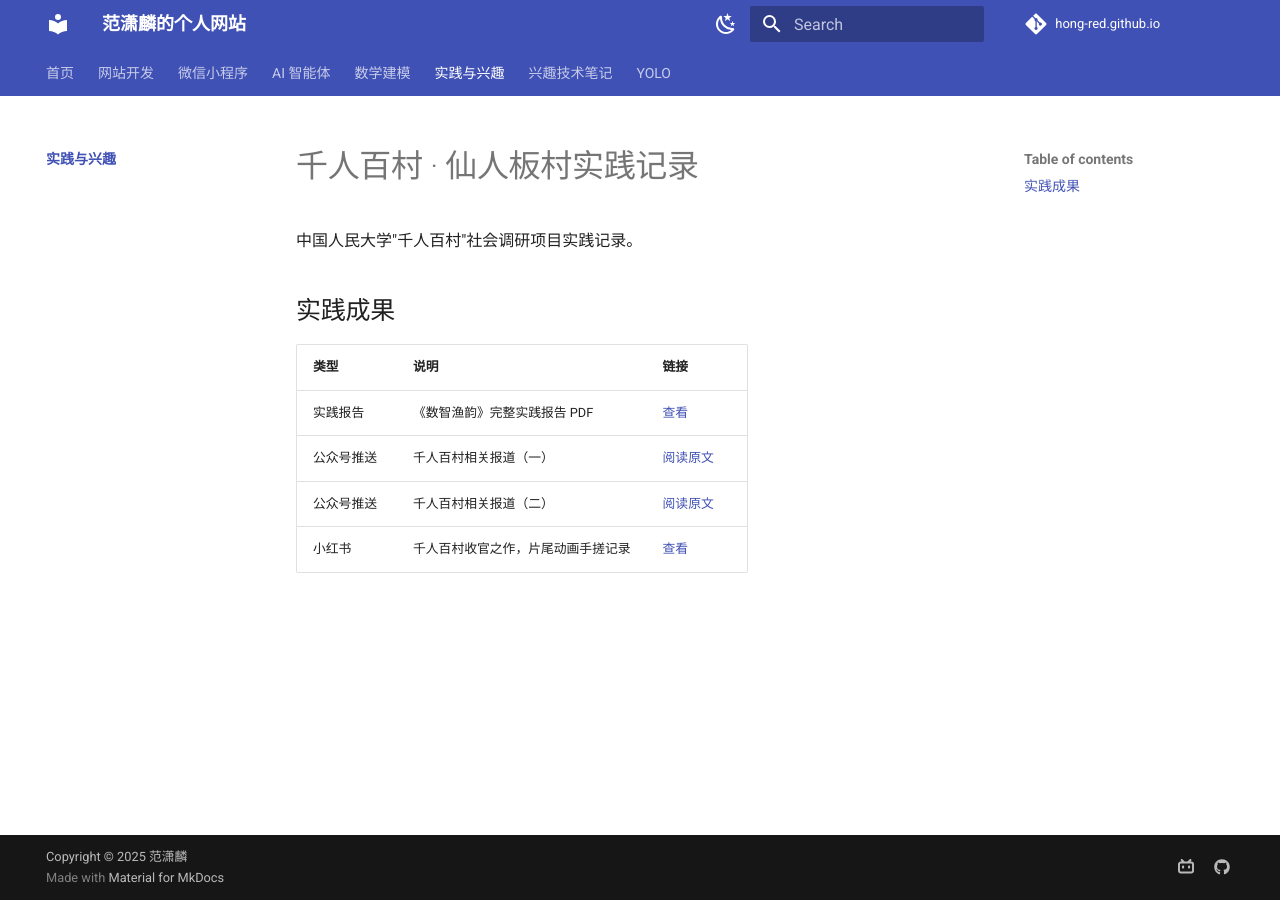
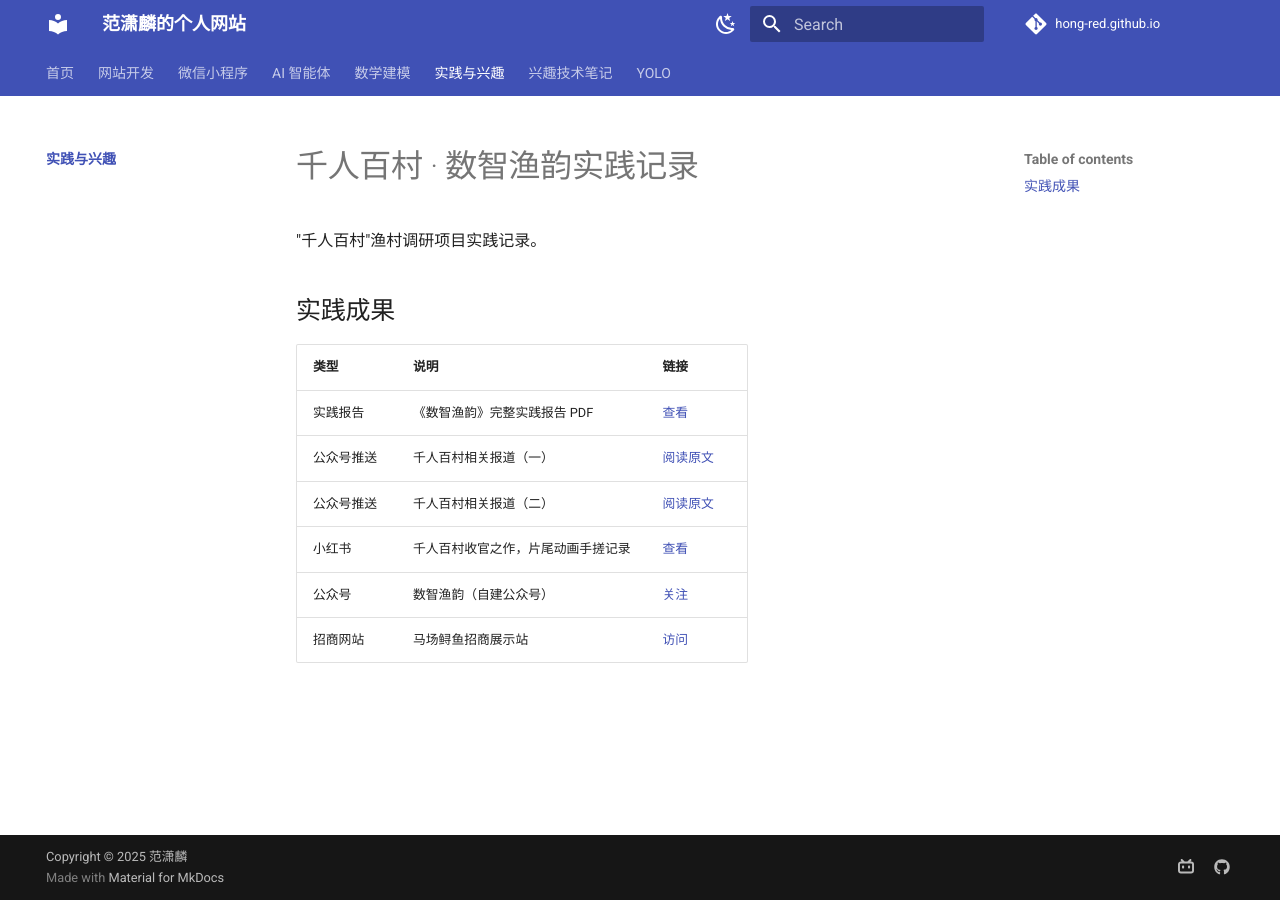
Before and after one commit to hong-red/hong-red.github.io, an MkDocs documentation site: the page built from docs/PRACTICE/qianrenbaicun/index.md, in a window 1280 px wide. Built offline with MkDocs 1.6.1 and Material for MkDocs 9.7.7, drawn with Linux system fonts in a browser that asks for light colours; comment, search, counter and statistics services are not loaded.

Commit message:
千人百村页面补充数智渔韵公众号和招商网站链接

```diff
--- a/docs/PRACTICE/qianrenbaicun/index.md
+++ b/docs/PRACTICE/qianrenbaicun/index.md
@@ -1,6 +1,6 @@
-# 千人百村 · 仙人板村实践记录
+# 千人百村 · 数智渔韵实践记录
 
-中国人民大学"千人百村"社会调研项目实践记录。
+"千人百村"渔村调研项目实践记录。
 
 ## 实践成果
 
@@ -10,3 +10,5 @@
 | 公众号推送 | 千人百村相关报道（一） | [阅读原文](https://mp.weixin.qq.com/s/BXL6p9XfSLcUuzh0UetqAw) |
 | 公众号推送 | 千人百村相关报道（二） | [阅读原文](https://mp.weixin.qq.com/s/dDvmFzCLkiZy5OqaCI_QAw) |
 | 小红书 | 千人百村收官之作，片尾动画手搓记录 | [查看](https://xhslink.cn/o/66d6f1ak5ZD) |
+| 公众号 | 数智渔韵（自建公众号） | [关注](https://mp.weixin.qq.com/s/Sic2PYnoXU35UEXv--kseg) |
+| 招商网站 | 马场鲟鱼招商展示站 | [访问](https://chuchubaby775.github.io/machangying/) |
```
